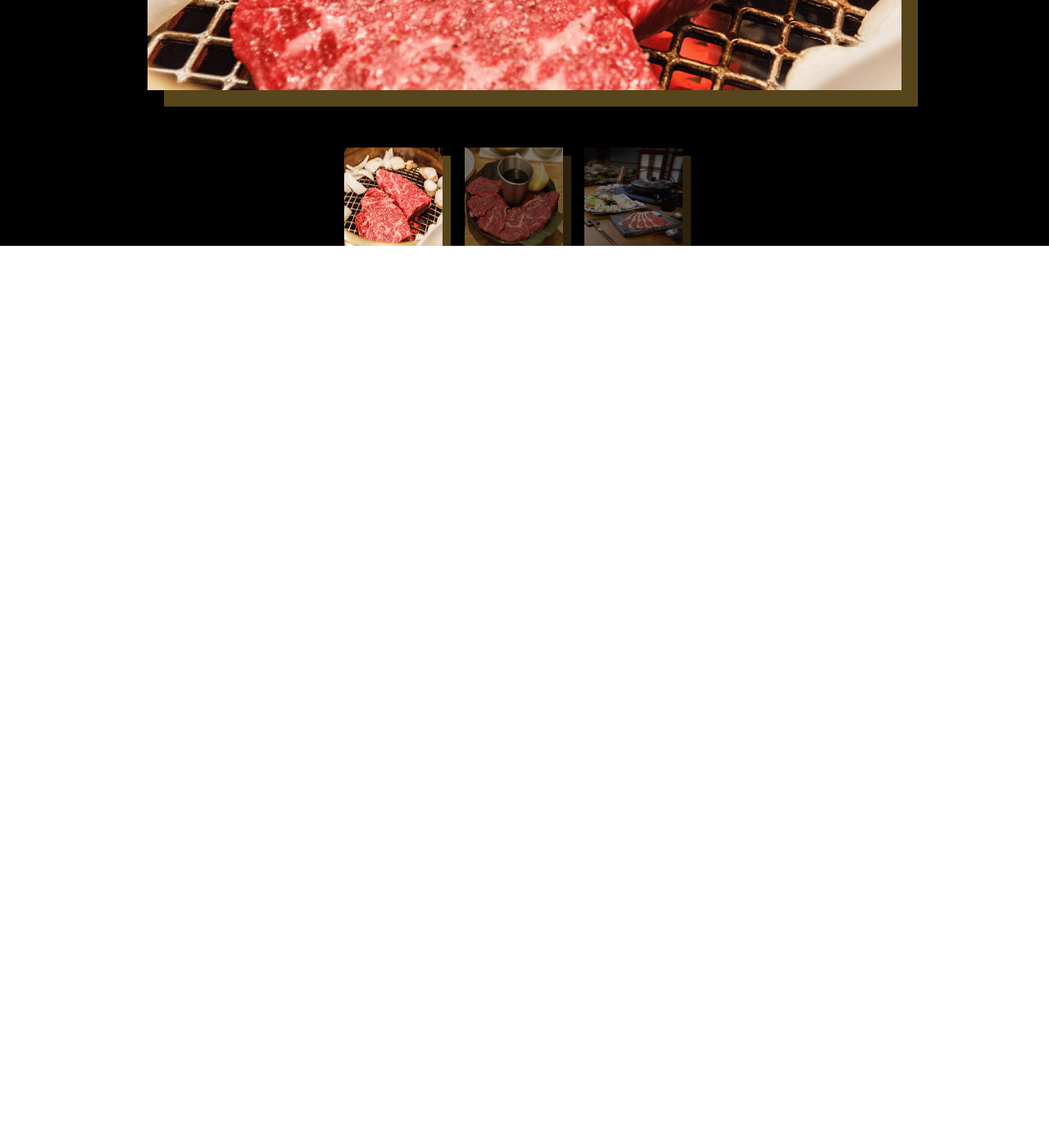
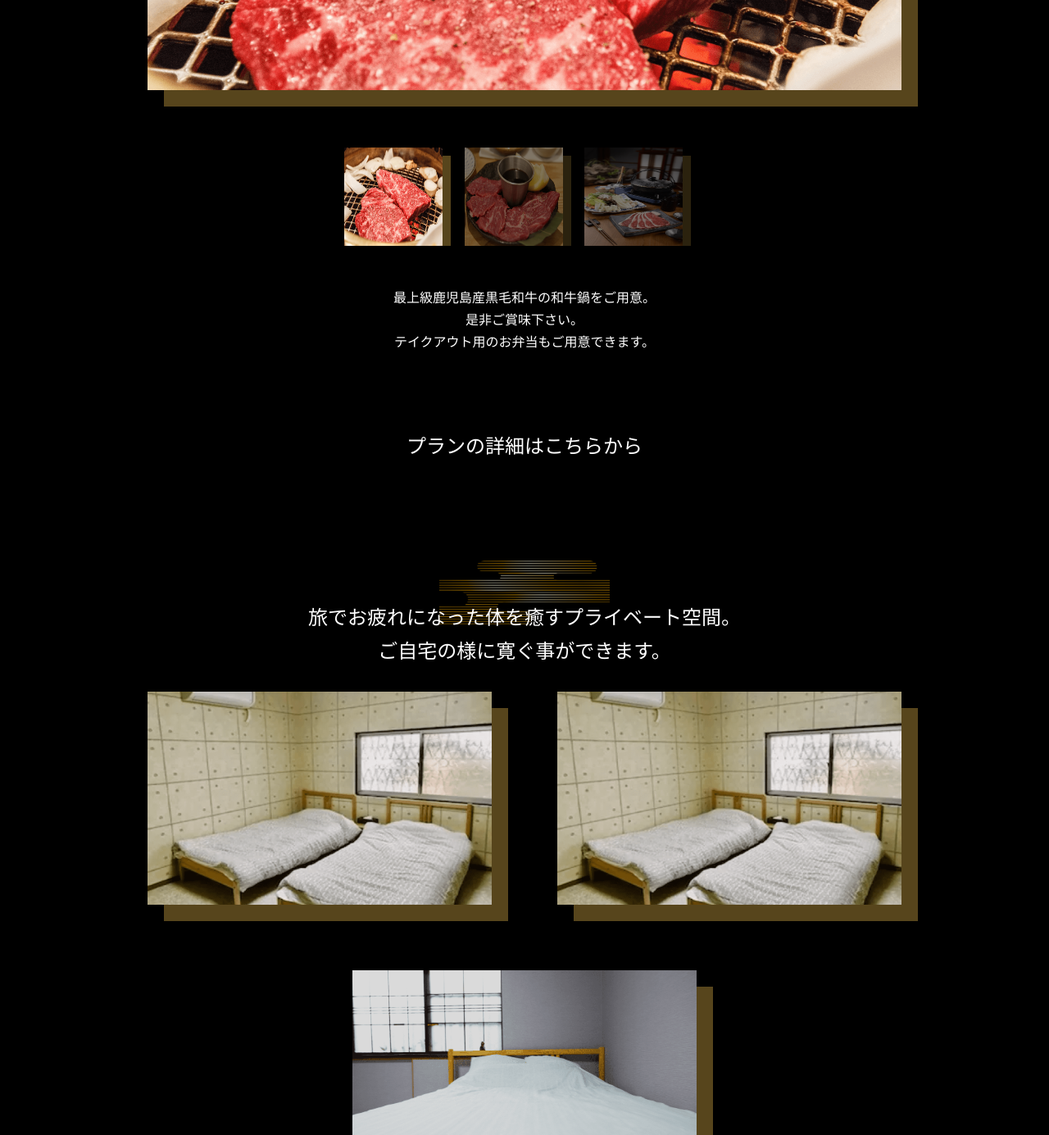
Before and after one commit to macmeals/kamiyoshi-site, a plain HTML site: page content/index.html in a window 1280 px wide. Shown: the part 3120-4505 px from the top of the page at 82% size. Before the commit the page ends 3420 px from the top, so only its background shows below. Drawn offline with Linux system fonts and the light colour scheme; a web font is replaced by a local one.

Commit message:
天和の魅力を完成

```diff
--- a/content/index.html
+++ b/content/index.html
@@ -107,9 +107,7 @@
                 </div>
 
                 <div class="swiper p-swiper">
-                    <!-- Additional required wrapper -->
                     <div class="swiper-wrapper ">
-                      <!-- Slides -->
                         <div class="swiper-slide  p-swiper__wrapper">
                             <img class="c-photo__topswiper" src="./img/beef_1.png" alt="和牛の写真1枚目">
                         </div>
@@ -130,12 +128,27 @@
                         <div class="swiper-slide"><img class="c-photo__topthumbnail" src="./img/beef_3.png" alt="Topサムネイル3枚目"></div>
                     </div>
                 </div>
-
-
-
-
-
-
+                <div class="p-advantage__beeftext u-margin__top50">
+                    <p>最上級鹿児島産黒毛和牛の和牛鍋をご用意。</p>
+                    <p>是非ご賞味下さい。</p>
+                    <p>テイクアウト用のお弁当もご用意できます。</p>
+                </div>
+                <a class="c-underline__white c-text__name u-margin__top100" href="#">プランの詳細はこちらから</a>
+                <div class="p-advantage__point u-margin__top125">
+                    <img class="c-illust__contentcloud" src="./img/contentscloud.png" alt="説明用のクラウド">
+                    <div class="p-advantage__pointtext">
+                        <p>旅でお疲れになった体を癒すプライベート空間。</p>
+                        <p>ご自宅の様に寛ぐ事ができます。</p>
+                    </div>
+                </div>
+                <div class="p-advantage__toproom">
+                    <div class="p-advantage__bedroom">
+                        <img class="c-photo__toproom" src="./img/roombed1.png" alt="室内の1枚目">
+                        <img class="c-photo__toproom" src="./img/roombed1.png" alt="室内の1枚目">
+                    </div>
+                    <img class="c-photo__toproom" src="./img/roombed2.png" alt="">
+                </div>
+                <a class="c-underline__white c-text__name u-margin__top100" href="#">プランの詳細はこちらから</a>
             </article>
 
         </main>
--- a/content/scss/object/component/_c-photo.scss
+++ b/content/scss/object/component/_c-photo.scss
@@ -25,4 +25,9 @@
         box-shadow: 10px 10px #57451C;
 
     }
+    &__toproom {
+        width: 420px;
+        height: 260px;
+        box-shadow: 20px 20px #57451C;
+    }
 }
--- a/content/scss/object/component/_c-text.scss
+++ b/content/scss/object/component/_c-text.scss
@@ -1,6 +1,6 @@
 .c-text {
     &__name {
       font-size: 24px;
-      font-weight: bold;
+      // font-weight: bold;
     }
 }
--- a/content/scss/object/project/_p-main.scss
+++ b/content/scss/object/project/_p-main.scss
@@ -124,6 +124,24 @@
       justify-content: center;
     }
 
+    &__beeftext {
+      @include mixin.verticalcenter;
+    }
+
+    &__toproom {
+      @include mixin.verticalcenter;
+      height: 600px;
+      justify-content: space-between;
+    }
+
+    &__bedroom {
+      width: 920px;
+      display: flex;
+      justify-content: space-between;
+    }
+
+
+
 }
 
 .p-swiper {
--- a/content/scss/object/utility/_u-margin.scss
+++ b/content/scss/object/utility/_u-margin.scss
@@ -4,6 +4,10 @@
     }
     &__top75 {
         margin-top: 75px;
+    }
+
+    &__top100 {
+        margin-top: 100px;
     }
 
     &__top125 {
```
Also changed, not shown: content/css/kamiyoshi-style.css, content/img/roombed1.png (added), content/img/roombed2.png (added), 1 other file.
